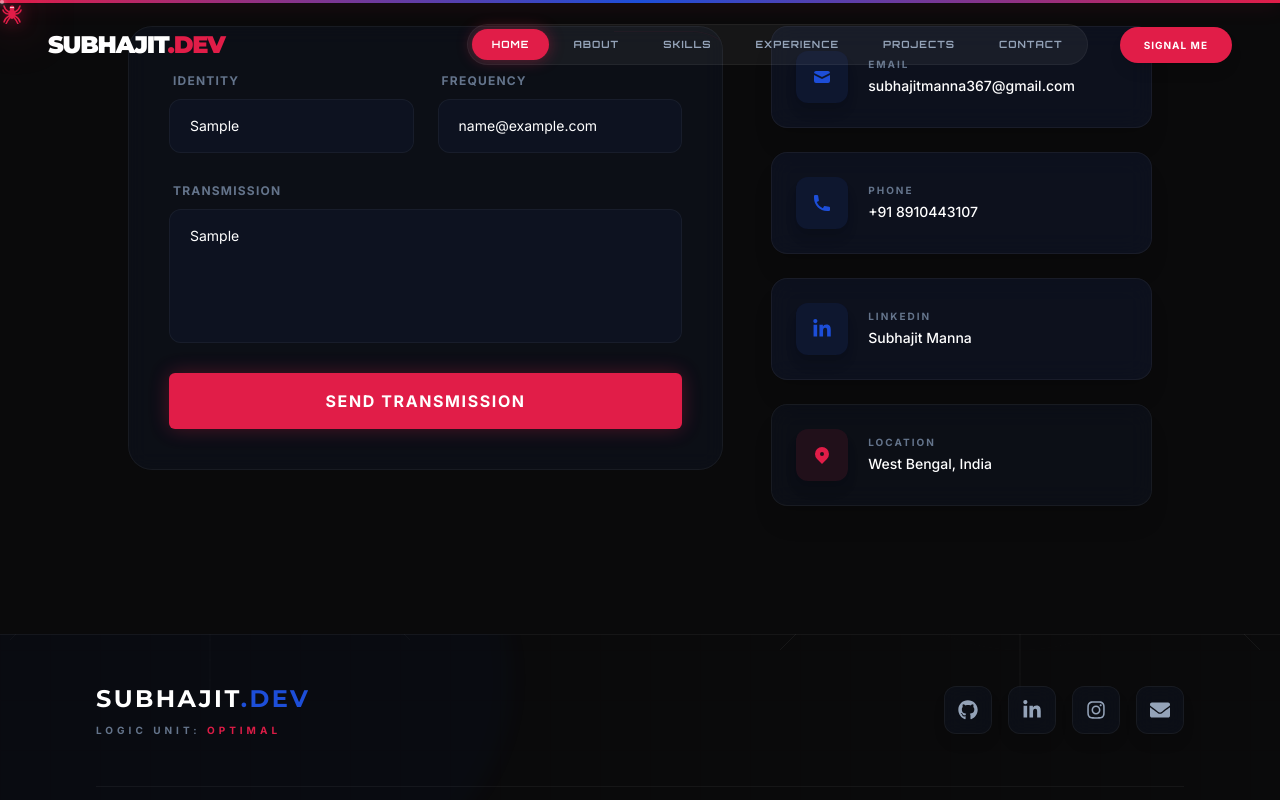
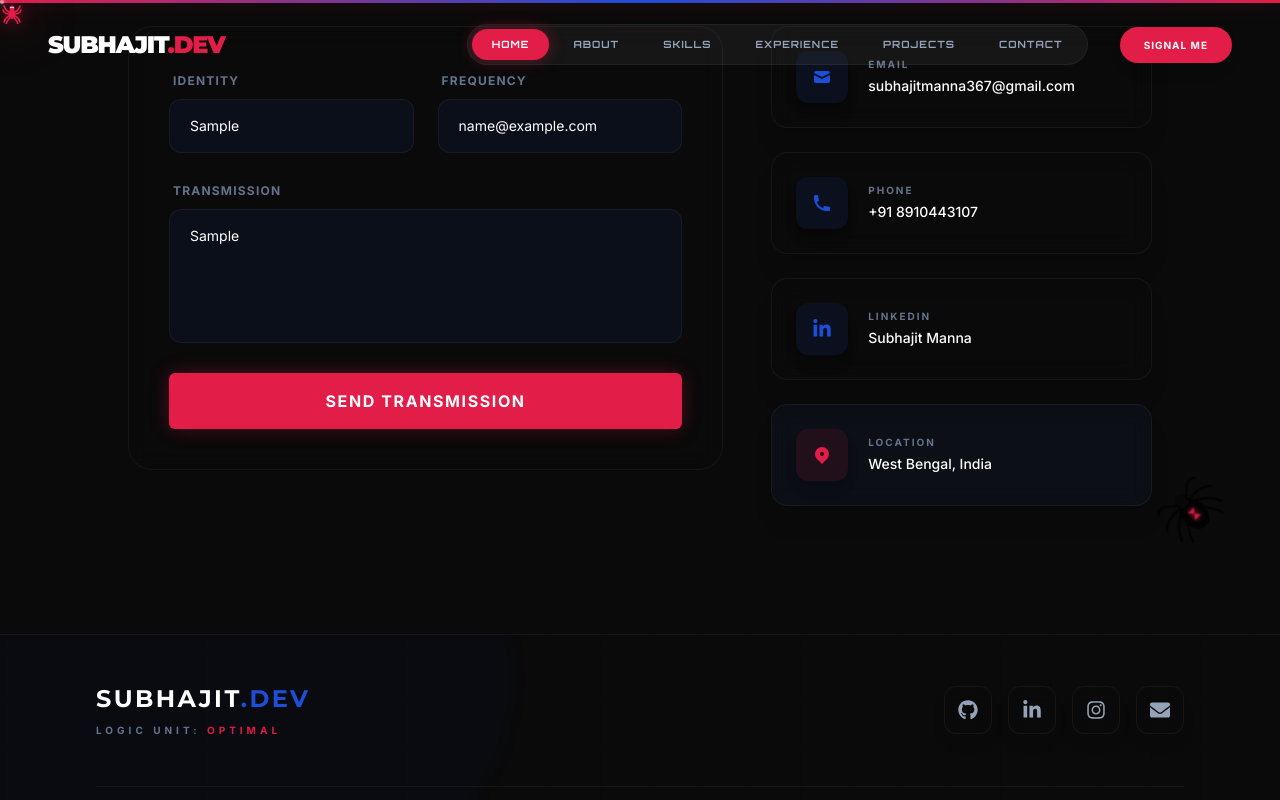
Before and after one commit to subhajitm6/subhajit-portfolio, a React (Vite) app: page / in a window 1280 px wide. Both pictures are taken after typing "Sample", "name@example.com", "Sample" into the empty fields and a click on the button "SEND TRANSMISSION". Shown: the part 6220-7020 px from the top of the page. Built offline with nearby package versions, Linux system fonts and the light colour scheme.

Commit message:
modify ui into spiderman theme

```diff
--- a/src/App.jsx
+++ b/src/App.jsx
@@ -32,10 +32,6 @@ function App() {
 
   return (
     <div className="relative bg-spidey-dark min-h-screen overflow-x-hidden transition-colors duration-500">
-      <CustomCursor />
-      <ScrollProgress />
-      <SpiderWebs />
-      <MovingSpider />
       <Navbar />
       <main className="relative z-10">
         <Hero />
@@ -46,6 +42,12 @@ function App() {
         <Contact />
       </main>
       <Footer />
+
+      {/* UI Utilities on Top Layer */}
+      <SpiderWebs />
+      <MovingSpider />
+      <ScrollProgress />
+      <CustomCursor />
 
       {/* Background Web Pattern Overlay */}
       <div className="fixed inset-0 pointer-events-none opacity-20 bg-web z-0" />
--- a/src/components/ui/MovingSpider.jsx
+++ b/src/components/ui/MovingSpider.jsx
@@ -2,84 +2,79 @@ import { motion } from 'framer-motion';
 import { useEffect, useState } from 'react';
 
 const BlackWidowSVG = ({ size = 70 }) => (
-  <svg width={size} height={size} viewBox="0 0 100 100" fill="none" xmlns="http://www.w3.org/2000/svg" className="opacity-60 drop-shadow-2xl">
+  <svg width={size} height={size} viewBox="0 0 100 100" fill="none" xmlns="http://www.w3.org/2000/svg" className="opacity-90 drop-shadow-2xl">
     {/* Body - Abdomen (large bulbous) */}
-    <ellipse cx="50" cy="65" rx="18" ry="24" fill="#050505" />
+    <ellipse cx="50" cy="65" rx="18" ry="24" fill="#000000" />
     {/* Body - Cephalothorax (small head area) */}
-    <circle cx="50" cy="40" r="10" fill="#080808" />
+    <circle cx="50" cy="40" r="10" fill="#050505" />
 
     {/* Red Hourglass Mark on Abdomen */}
     <path
       d="M44 58 L56 58 L50 65 L44 72 L56 72 L50 65 Z"
       fill="#E11D48"
       className="animate-pulse"
-      style={{ filter: 'drop-shadow(0 0 2px #E11D48)' }}
+      style={{ filter: 'drop-shadow(0 0 4px #E11D48)' }}
     />
 
     {/* Long Thin Legs */}
     {/* Left Side */}
-    <motion.g animate={{ rotate: [0, 2, 0, -2, 0] }} transition={{ duration: 0.8, repeat: Infinity }}>
-      <path d="M42 42 Q 20 20, 10 35" stroke="#050505" strokeWidth="2.5" strokeLinecap="round" fill="none" />
-      <path d="M40 45 Q 15 45, 5 60" stroke="#050505" strokeWidth="2.5" strokeLinecap="round" fill="none" />
-      <path d="M40 50 Q 15 65, 10 85" stroke="#050505" strokeWidth="2.5" strokeLinecap="round" fill="none" />
-      <path d="M42 55 Q 25 80, 20 95" stroke="#050505" strokeWidth="2.5" strokeLinecap="round" fill="none" />
+    <motion.g animate={{ rotate: [0, 5, 0, -5, 0] }} transition={{ duration: 1.2, repeat: Infinity, ease: "easeInOut" }}>
+      <path d="M42 42 Q 22 18, 12 30" stroke="#000000" strokeWidth="3" strokeLinecap="round" fill="none" />
+      <path d="M40 45 Q 15 42, 5 55" stroke="#000000" strokeWidth="3" strokeLinecap="round" fill="none" />
+      <path d="M40 50 Q 15 62, 10 80" stroke="#000000" strokeWidth="3" strokeLinecap="round" fill="none" />
+      <path d="M42 55 Q 25 78, 20 92" stroke="#000000" strokeWidth="3" strokeLinecap="round" fill="none" />
     </motion.g>
 
     {/* Right Side */}
-    <motion.g animate={{ rotate: [0, -2, 0, 2, 0] }} transition={{ duration: 0.8, repeat: Infinity }}>
-      <path d="M58 42 Q 80 20, 90 35" stroke="#050505" strokeWidth="2.5" strokeLinecap="round" fill="none" />
-      <path d="M60 45 Q 85 45, 95 60" stroke="#050505" strokeWidth="2.5" strokeLinecap="round" fill="none" />
-      <path d="M60 50 Q 85 65, 90 85" stroke="#050505" strokeWidth="2.5" strokeLinecap="round" fill="none" />
-      <path d="M58 55 Q 75 80, 80 95" stroke="#050505" strokeWidth="2.5" strokeLinecap="round" fill="none" />
+    <motion.g animate={{ rotate: [0, -5, 0, 5, 0] }} transition={{ duration: 1.2, repeat: Infinity, ease: "easeInOut" }}>
+      <path d="M58 42 Q 78 18, 88 30" stroke="#000000" strokeWidth="3" strokeLinecap="round" fill="none" />
+      <path d="M60 45 Q 85 42, 95 55" stroke="#000000" strokeWidth="3" strokeLinecap="round" fill="none" />
+      <path d="M60 50 Q 85 62, 90 80" stroke="#000000" strokeWidth="3" strokeLinecap="round" fill="none" />
+      <path d="M58 55 Q 75 78, 80 92" stroke="#000000" strokeWidth="3" strokeLinecap="round" fill="none" />
     </motion.g>
   </svg>
 );
 
-const Spider = ({ delay = 0 }) => {
-  const [target, setTarget] = useState({ x: -200, y: -200, rotate: 0 });
+const Spider = ({ initialPos, delay = 0 }) => {
+  const [target, setTarget] = useState(initialPos);
 
-  const getRandomPosition = () => {
-    const margin = 200;
-    const width = window.innerWidth;
-    const height = window.innerHeight;
+  const moveSpider = () => {
+    const width = typeof window !== 'undefined' ? window.innerWidth : 1000;
+    const height = typeof window !== 'undefined' ? window.innerHeight : 1000;
 
-    // Pick a random edge to move towards
-    const edges = [
-      { x: Math.random() * width, y: -margin, rotate: 0 }, // Top
-      { x: width + margin, y: Math.random() * height, rotate: 90 }, // Right
-      { x: Math.random() * width, y: height + margin, rotate: 180 }, // Bottom
-      { x: -margin, y: Math.random() * height, rotate: -90 }, // Left
-    ];
+    // Pick a random destination
+    const nextX = Math.random() * (width + 400) - 200;
+    const nextY = Math.random() * (height + 400) - 200;
 
-    return edges[Math.floor(Math.random() * edges.length)];
+    // Calculate rotation to face the next point
+    const angle = Math.atan2(nextY - target.y, nextX - target.x) * (180 / Math.PI);
+
+    setTarget({ x: nextX, y: nextY, rotate: angle + 90 }); // +90 because default SVG matches "up"
   };
 
   useEffect(() => {
-    const move = () => {
-      setTarget(getRandomPosition());
+    const timeout = setTimeout(moveSpider, delay);
+    const interval = setInterval(moveSpider, 35000); // Wait for the long transition to nearly finish
+    return () => {
+      clearTimeout(timeout);
+      clearInterval(interval);
     };
-
-    setTimeout(move, delay);
-    const interval = setInterval(move, 20000); // Path update frequency
-
-    return () => clearInterval(interval);
-  }, [delay]);
+  }, []);
 
   return (
     <motion.div
-      initial={{ x: -200, y: -200, rotate: 45 }}
+      initial={{ x: initialPos.x, y: initialPos.y, rotate: initialPos.rotate }}
       animate={{
         x: target.x,
         y: target.y,
         rotate: target.rotate
       }}
       transition={{
-        duration: 15,
-        ease: "linear",
-        repeat: Infinity,
-        repeatType: "reverse"
+        duration: 35,
+        ease: "easeInOut"
       }}
-      className="absolute"
+      style={{ position: 'fixed', left: 0, top: 0 }}
+      className="pointer-events-none"
     >
       <BlackWidowSVG />
     </motion.div>
@@ -88,10 +83,10 @@ const Spider = ({ delay = 0 }) => {
 
 const MovingSpider = () => {
   return (
-    <div className="fixed inset-0 pointer-events-none z-[5] overflow-hidden hidden sm:block">
-      <Spider delay={0} />
-      <Spider delay={5000} />
-      <Spider delay={10000} />
+    <div className="fixed inset-0 pointer-events-none z-[9999] overflow-visible hidden sm:block">
+      <Spider initialPos={{ x: -100, y: 100, rotate: 45 }} delay={0} />
+      <Spider initialPos={{ x: 1200, y: 500, rotate: -45 }} delay={5000} />
+      <Spider initialPos={{ x: 500, y: -200, rotate: 180 }} delay={12000} />
     </div>
   );
 };
--- a/src/components/ui/SpiderWebs.jsx
+++ b/src/components/ui/SpiderWebs.jsx
@@ -52,15 +52,15 @@ const RealisticWebSVG = ({ className }) => (
 
 const SpiderWebs = () => {
   const { scrollYProgress } = useScroll();
-  const yParallax = useTransform(scrollYProgress, [0, 1], [0, 150]);
-  const yInverse = useTransform(scrollYProgress, [0, 1], [0, -150]);
+  const yParallax = useTransform(scrollYProgress, [0, 1], [0, 100]);
+  const yInverse = useTransform(scrollYProgress, [0, 1], [0, -100]);
 
   return (
     <div className="fixed inset-0 pointer-events-none z-[1] overflow-hidden">
-      {/* Top Right Corner (Hero) - Dense and Complex */}
+      {/* Top Right Corner (Hero) */}
       <motion.div
         style={{ y: yParallax }}
-        className="absolute -top-10 -right-10 w-[400px] h-[400px] md:w-[600px] md:h-[600px] rotate-180 opacity-60"
+        className="absolute -top-20 -right-20 w-[400px] h-[400px] md:w-[600px] md:h-[600px] rotate-180 opacity-[0.08]"
       >
         <RealisticWebSVG className="w-full h-full" />
       </motion.div>
@@ -68,16 +68,16 @@ const SpiderWebs = () => {
       {/* Bottom Left Corner (Footer Area) */}
       <motion.div
         style={{ y: yInverse }}
-        className="absolute -bottom-10 -left-10 w-[300px] h-[300px] md:w-[500px] md:h-[500px] opacity-40"
+        className="absolute -bottom-20 -left-20 w-[300px] h-[300px] md:w-[500px] md:h-[500px] opacity-[0.05]"
       >
         <RealisticWebSVG className="w-full h-full" />
       </motion.div>
 
-      {/* Scattered background webs for depth */}
-      <div className="absolute top-[20%] left-[-5%] w-64 h-64 opacity-10">
+      {/* Extremely faint scattered background webs for depth */}
+      <div className="absolute top-[30%] left-[-10%] w-64 h-64 opacity-[0.02]">
          <RealisticWebSVG className="w-full h-full" />
       </div>
-      <div className="absolute bottom-[30%] right-[-5%] w-48 h-48 opacity-10 rotate-90">
+      <div className="absolute bottom-[20%] right-[-10%] w-48 h-48 opacity-[0.02] rotate-90">
          <RealisticWebSVG className="w-full h-full" />
       </div>
     </div>
--- a/src/index.css
+++ b/src/index.css
@@ -14,12 +14,13 @@
 
   html {
     scroll-behavior: smooth;
-    background-color: #020617;
+    background-color: #0a0a0a;
   }
 
   body {
     font-family: 'Inter', sans-serif;
-    background-color: #020617;
+    background-color: #0a0a0a;
+    background-image: radial-gradient(circle at center, #111 0%, #0a0a0a 100%);
     color: #f1f5f9;
     overflow-x: hidden;
   }
@@ -39,7 +40,7 @@
   }
 
   ::-webkit-scrollbar-track {
-    background: #020617;
+    background: #0a0a0a;
   }
 
   ::-webkit-scrollbar-thumb {
@@ -54,7 +55,7 @@
 
 @layer components {
   .glass {
-    background: rgba(15, 23, 42, 0.6);
+    background: rgba(10, 10, 10, 0.7);
     backdrop-filter: blur(12px);
     -webkit-backdrop-filter: blur(12px);
     border: 1px solid rgba(225, 29, 72, 0.2);
@@ -62,14 +63,14 @@
   }
 
   .glass-light {
-    background: rgba(15, 23, 42, 0.3);
+    background: rgba(10, 10, 10, 0.4);
     backdrop-filter: blur(6px);
     -webkit-backdrop-filter: blur(6px);
     border: 1px solid rgba(255, 255, 255, 0.05);
   }
 
   .glass-card {
-    background: rgba(15, 23, 42, 0.4);
+    background: rgba(10, 10, 10, 0.5);
     backdrop-filter: blur(10px);
     border: 1px solid rgba(225, 29, 72, 0.1);
     transition: all 0.3s ease;
--- a/tailwind.config.js
+++ b/tailwind.config.js
@@ -15,8 +15,8 @@ export default {
         spidey: {
           red: '#E11D48',
           blue: '#1D4ED8',
-          dark: '#020617',
-          black: '#0A0A0B',
+          dark: '#0a0a0a',
+          black: '#0a0a0a',
           glow: {
             red: '#FF1E56',
             blue: '#2E5BFF',
@@ -25,7 +25,7 @@ export default {
       },
       backgroundImage: {
         'gradient-radial': 'radial-gradient(var(--tw-gradient-stops))',
-        'spidey-gradient': 'linear-gradient(135deg, #020617 0%, #0A0A0B 100%)',
+        'spidey-gradient': 'linear-gradient(135deg, #0a0a0a 0%, #030303 100%)',
         'spidey-card': 'linear-gradient(135deg, rgba(225, 29, 72, 0.05) 0%, rgba(29, 78, 216, 0.05) 100%)',
       },
       animation: {
```
